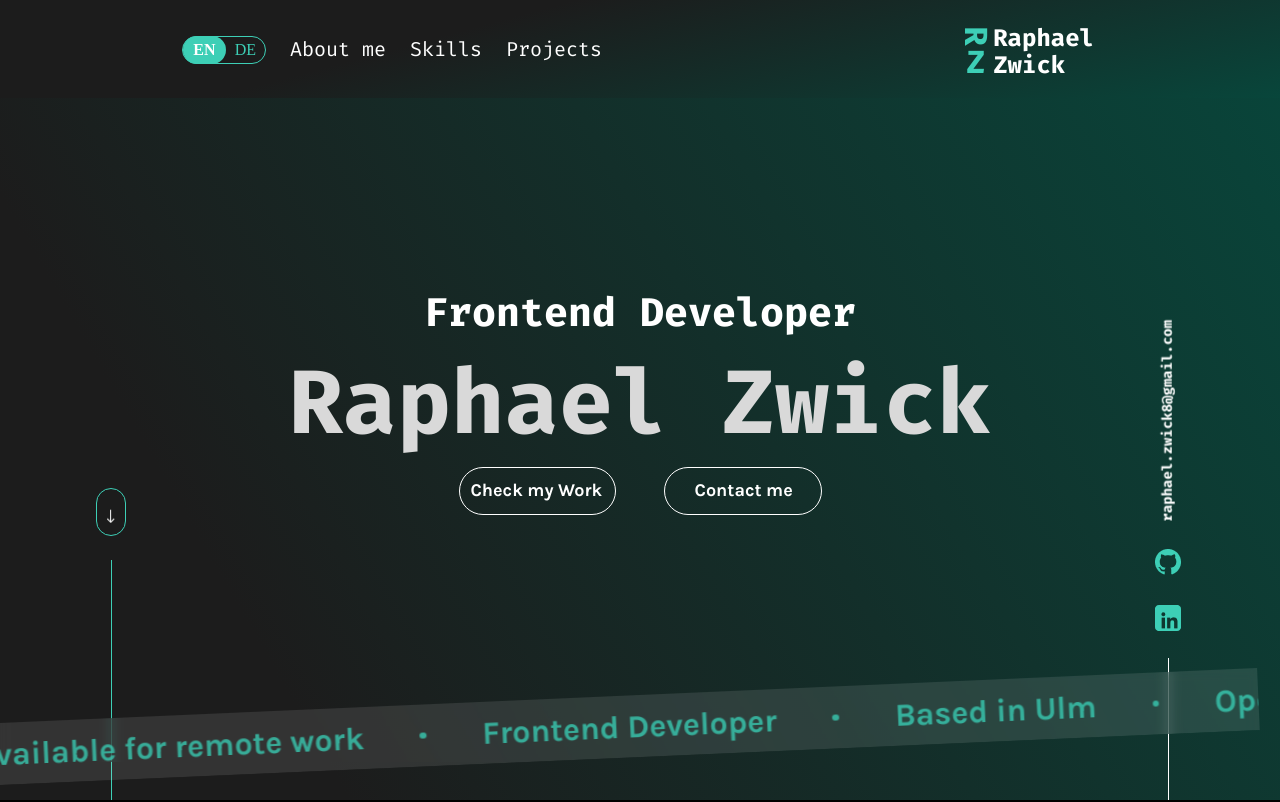
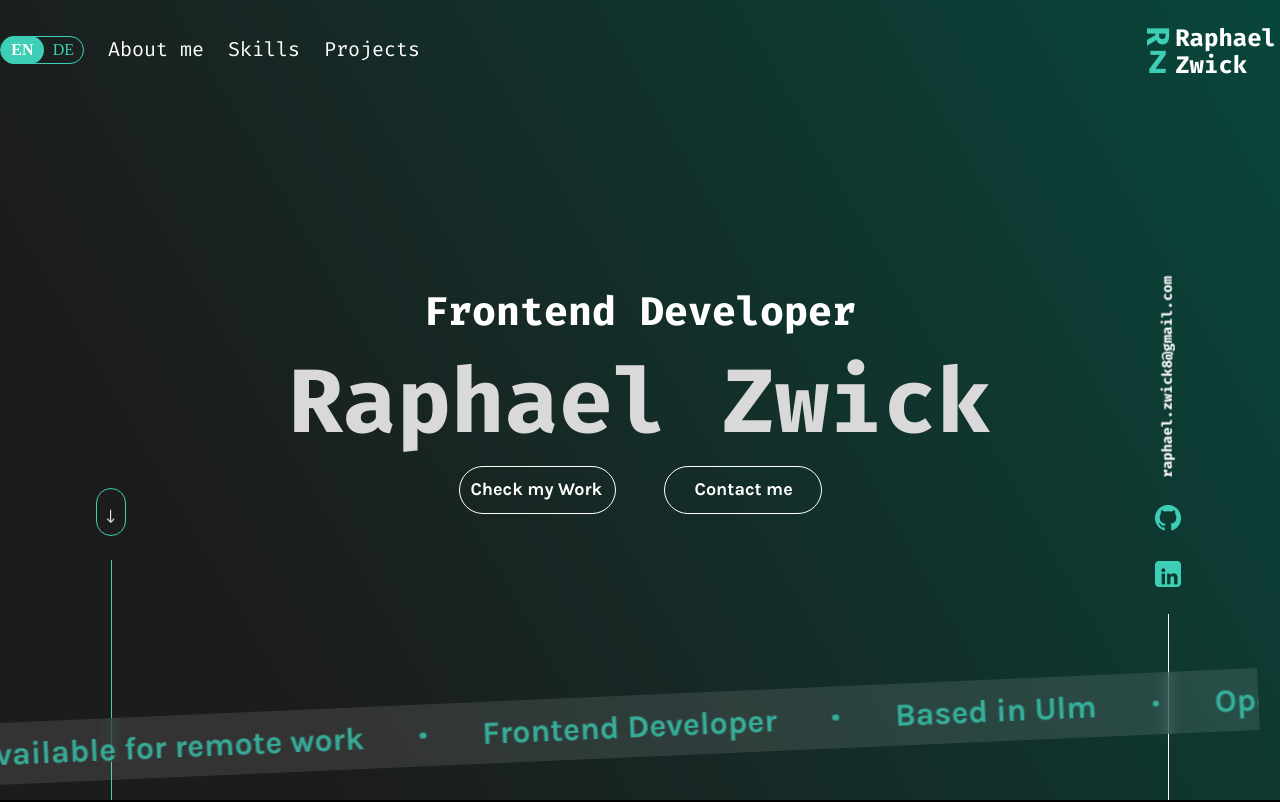
Before and after one commit to FederDonut/Portfolio, an Angular app: page / in a window 1280 px wide. Shown: the top 802 px of the page. Built offline with nearby package versions, Linux system fonts and the light colour scheme.

Commit message:
customize landingpage and navabar

```diff
--- a/src/app/landingpage/landingpage.html
+++ b/src/app/landingpage/landingpage.html
@@ -1,7 +1,7 @@
 
 
 <div class="navbar-wrapper">
-    <app-navbar></app-navbar>
+    <app-navbar class="navbar"></app-navbar>
 </div>
 <section class="landingpage-content">
    <div class="headline-content">
--- a/src/app/landingpage/landingpage.scss
+++ b/src/app/landingpage/landingpage.scss
@@ -1,20 +1,22 @@
-body{
-    height: 100vh;
-    width: 100%;
-    max-width: 1940px;
-
-
-}
 
 $font: 'FiraCode';
 $Karla: 'Karla';
 
+.navbar-wrapper{
+    width: 100vw;
+    height: 98px;
+    max-width: 1940px;
+    display: flex;
+    .navbar{
+        width: 100%;
+    }
+}
 .landingpage-content{
     height: 100vh;
     width: 100%;
     max-width: 1940px;
 
-    background: linear-gradient(60deg,#1C1C1C 20%,#08463B);
+    //background: linear-gradient(60deg,#1C1C1C 20%,#08463B);
     display: flex;
     flex-direction: column;
     align-items: center;
@@ -28,6 +30,7 @@ $Karla: 'Karla';
         flex-direction: column;
         align-items: center;
         justify-content: center;
+        margin-bottom: 100px;
 
         h1{
             color: rgba(217, 217, 217, 1);
@@ -183,7 +186,7 @@ $Karla: 'Karla';
         //position: fixed;
         //bottom: 0;
         //left: 1312px;
-        height: 480px;
+        //height: 480px;
         display: flex;
         flex-direction: column;
         align-items: center;
--- a/src/app/main-content/main-content.html
+++ b/src/app/main-content/main-content.html
@@ -1,7 +1,8 @@
-
-<app-landingpage></app-landingpage>
-<app-about-me></app-about-me>
-<app-technologies></app-technologies>
-<app-projects></app-projects>
-<app-others-about-me></app-others-about-me>
-<app-contact-me></app-contact-me>
+<section class="content-wrapper">
+    <app-landingpage class="landingpage"></app-landingpage>
+    <app-about-me></app-about-me>
+    <app-technologies></app-technologies>
+    <app-projects></app-projects>
+    <app-others-about-me></app-others-about-me>
+    <app-contact-me></app-contact-me>
+</section>
--- a/src/app/main-content/main-content.scss
+++ b/src/app/main-content/main-content.scss
@@ -0,0 +1,17 @@
+
+
+.content-wrapper{
+    height: auto;
+    width: 100%;
+    display: flex;
+    flex-direction: column;
+
+    .landingpage{
+        height: 100vh;
+        display: flex;
+        flex-direction: column;
+        align-items: center;
+        background: linear-gradient(60deg, #1C1C1C 20%, #08463B);
+
+    }
+}
--- a/src/app/shared/navbar/navbar.scss
+++ b/src/app/shared/navbar/navbar.scss
@@ -1,17 +1,17 @@
 $font: 'FiraCode';
 
 .navbar-wrapper{
-    position: absolute;
+    //position: absolute;
     top: 0;
     left: 0;
     height: 98px;
     width: 100%;
     max-width: 1940px;
-    background: linear-gradient(165deg,#1C1C1C 35% ,#08463B);
+    //background: linear-gradient(165deg,#1C1C1C 35% ,#08463B);
     display: flex;
     flex-direction: row;
     align-items: center;
-    justify-content: space-around;
+    justify-content: space-between;
 
     .menu{
         height: 26px;
```
